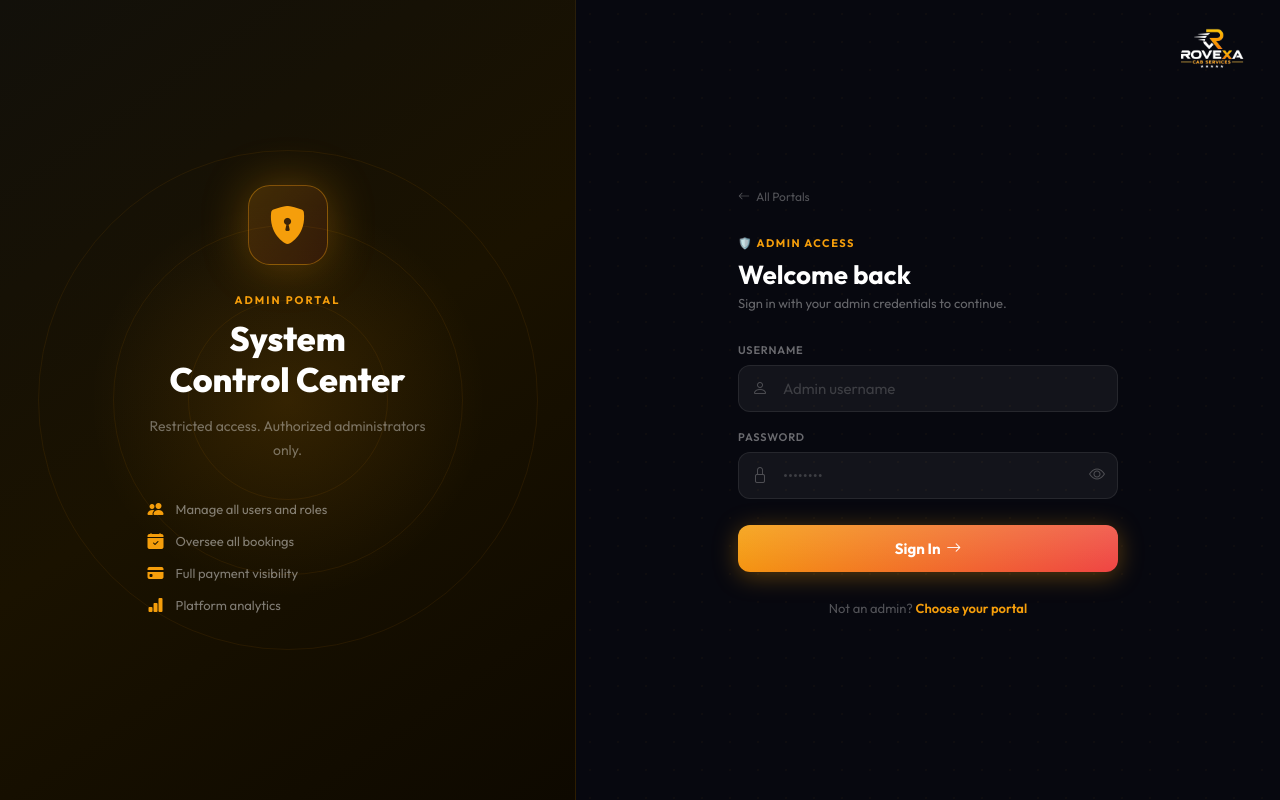
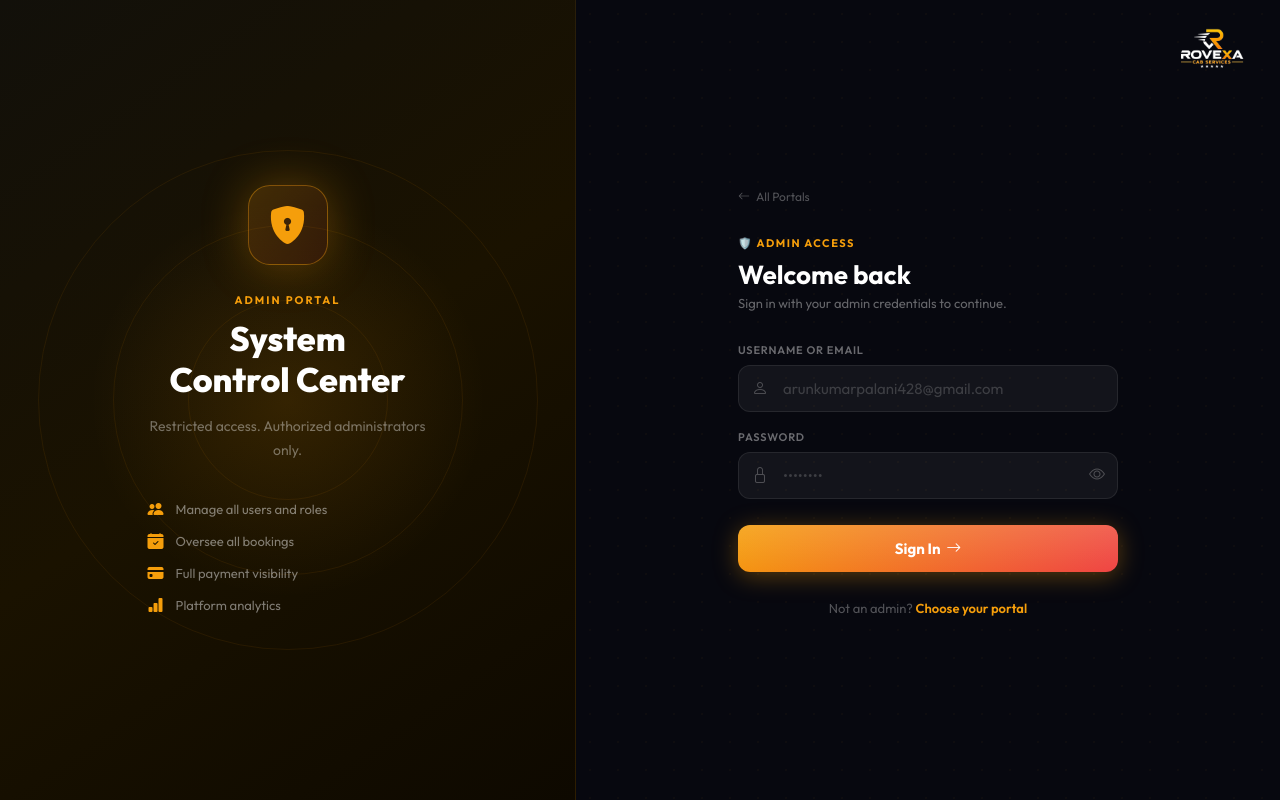
Before and after one commit to arunkumarpalani47-sys/reveax, a Django app: template templates/accounts/admin_login.html in a window 1280 px wide. Run offline with Django 5.2, Linux system fonts and the light colour scheme; the template is opened without the code that fills it, so the values that code supplies are empty.

Commit message:
Update admin login credentials and allow login via username or email

```diff
--- a/accounts/views.py
+++ b/accounts/views.py
@@ -182,7 +182,8 @@ def admin_login(request):
             )
             return render(request, "accounts/admin_login.html")
 
-        user = authenticate(request, username=username, password=password)
+        auth_username = matched_admin.username if matched_admin else username
+        user = authenticate(request, username=auth_username, password=password)
 
         if user is not None:
             if not user.is_active:
--- a/create_admin.py
+++ b/create_admin.py
@@ -7,8 +7,7 @@ django.setup()
 from accounts.models import CustomUser
 
 admins = [
-    ('Admin176', 'admin176@rovexa.com', 'S5#(@56JlK'),
-    ('adminbala', 'admin@rovexa.com', 'bala@2003'),
+    ('arunkumarpalani428@gmail.com', 'arunkumarpalani428@gmail.com', 'Arunkumar@2006'),
 ]
 
 for username, email, password in admins:
--- a/templates/accounts/admin_login.html
+++ b/templates/accounts/admin_login.html
@@ -226,9 +226,9 @@
         <form method="POST" id="loginForm">
             {% csrf_token %}
             <div class="field">
-                <label for="admin-username">Username</label>
+                <label for="admin-username">Username or Email</label>
                 <div class="field-wrap">
-                    <input class="finput" type="text" id="admin-username" name="username" placeholder="Admin username" autocomplete="username" required>
+                    <input class="finput" type="text" id="admin-username" name="username" placeholder="arunkumarpalani428@gmail.com" autocomplete="username" required>
                     <i class="bi bi-person icon"></i>
                 </div>
             </div>
```
